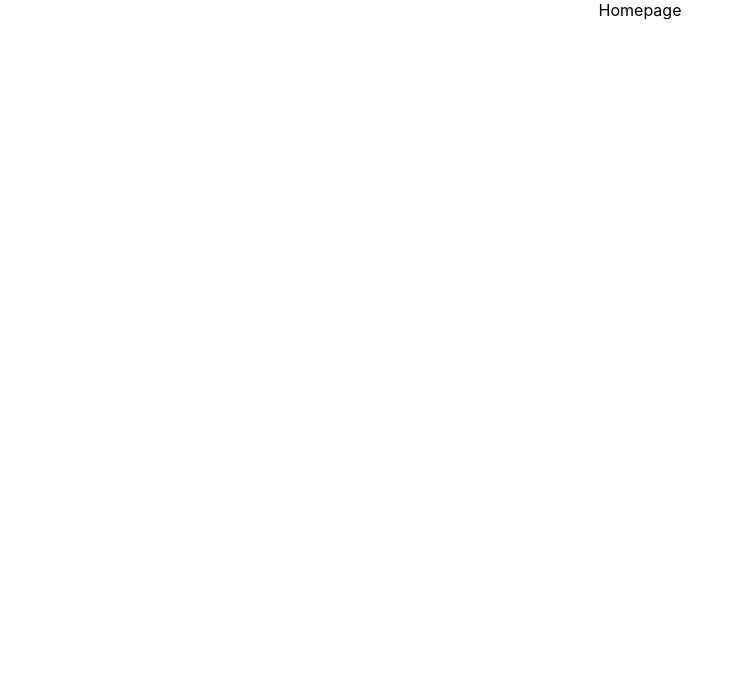
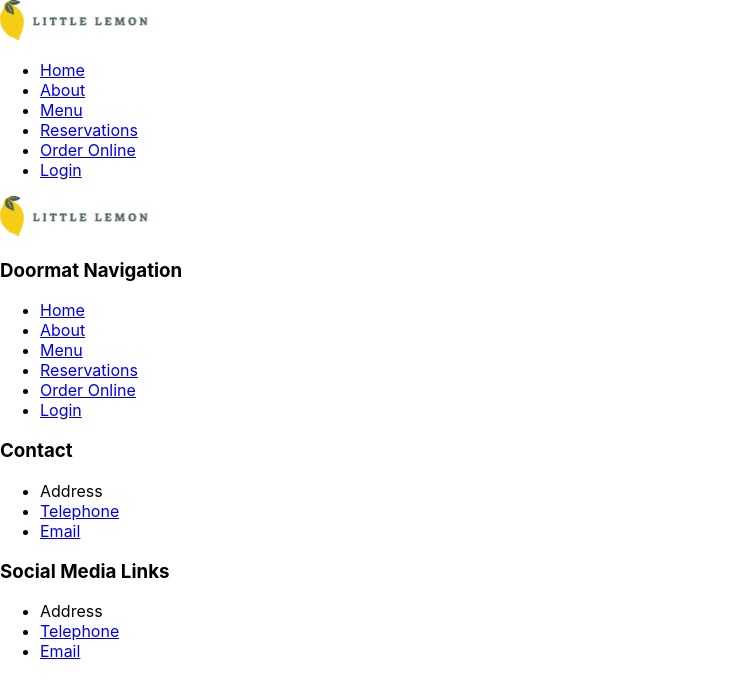
Before and after one commit to weskna/little-lemon-restaurant, a React (Create React App) app: page / in a window 1280 px wide. Shown: the top 698 px of the page, without its empty margins (0-744 px from the left). Built offline with nearby package versions, Linux system fonts and the light colour scheme.

Commit message:
Add basic html structure

```diff
--- a/src/App.js
+++ b/src/App.js
@@ -1,7 +1,19 @@
+import React from "react";
 import "./App.css";
+import Header from "./components/Header";
+import Nav from "./components/Nav";
+import Main from "./components/Main";
+import Footer from "./components/Footer";
 
 function App() {
-	return <div className="App">Homepage</div>;
+	return (
+		<>
+			<Header />
+			<Nav />
+			<Main />
+			<Footer />
+		</>
+	);
 }
 
 export default App;
--- /dev/null
+++ b/src/components/Footer.js
@@ -0,0 +1,70 @@
+import React from "react";
+import Logo from "../assets/images/logo.svg";
+
+const Footer = () => {
+	return (
+		<footer>
+			<header>
+				<img
+					src={Logo}
+					alt="Little Lemon"
+				/>
+			</header>
+			<div>
+				<h3>Doormat Navigation</h3>
+				<nav>
+					<ul>
+						<li>
+							<a href="/home">Home</a>
+						</li>
+						<li>
+							<a href="/about">About</a>
+						</li>
+						<li>
+							<a href="/menu">Menu</a>
+						</li>
+						<li>
+							<a href="/reservations">Reservations</a>
+						</li>
+						<li>
+							<a href="/order-online">Order Online</a>
+						</li>
+						<li>
+							<a href="/login">Login</a>
+						</li>
+					</ul>
+				</nav>
+			</div>
+			<div>
+				<h3>Contact</h3>
+				<nav>
+					<ul>
+						<li>Address</li>
+						<li>
+							<a href="tel:">Telephone</a>
+						</li>
+						<li>
+							<a href="mailto:">Email</a>
+						</li>
+					</ul>
+				</nav>
+			</div>
+			<div>
+				<h3>Social Media Links</h3>
+				<nav>
+					<ul>
+						<li>Address</li>
+						<li>
+							<a href="tel:">Telephone</a>
+						</li>
+						<li>
+							<a href="mailto:">Email</a>
+						</li>
+					</ul>
+				</nav>
+			</div>
+		</footer>
+	);
+};
+
+export default Footer;
--- /dev/null
+++ b/src/components/Header.js
@@ -0,0 +1,15 @@
+import React from "react";
+import Logo from "../assets/images/logo.svg";
+
+const Header = () => {
+	return (
+		<header>
+			<img
+				src={Logo}
+				alt="Little Lemon Logo"
+			/>
+		</header>
+	);
+};
+
+export default Header;
--- /dev/null
+++ b/src/components/Main.js
@@ -0,0 +1,7 @@
+import React from "react";
+
+const Main = () => {
+	return <main></main>;
+};
+
+export default Main;
--- /dev/null
+++ b/src/components/Nav.js
@@ -0,0 +1,30 @@
+import React from "react";
+
+const Nav = () => {
+	return (
+		<nav>
+			<ul>
+				<li>
+					<a href="/home">Home</a>
+				</li>
+				<li>
+					<a href="/about">About</a>
+				</li>
+				<li>
+					<a href="/menu">Menu</a>
+				</li>
+				<li>
+					<a href="/reservations">Reservations</a>
+				</li>
+				<li>
+					<a href="/order-online">Order Online</a>
+				</li>
+				<li>
+					<a href="/login">Login</a>
+				</li>
+			</ul>
+		</nav>
+	);
+};
+
+export default Nav;
```
Also changed, not shown: src/assets/images/logo.svg (added).
